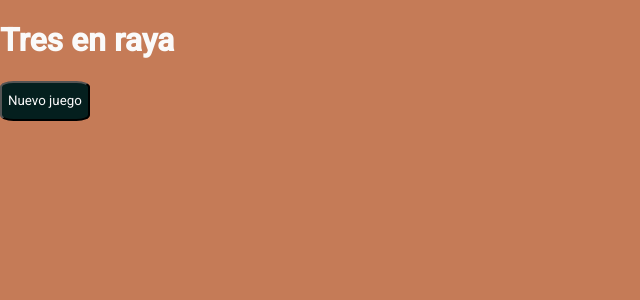
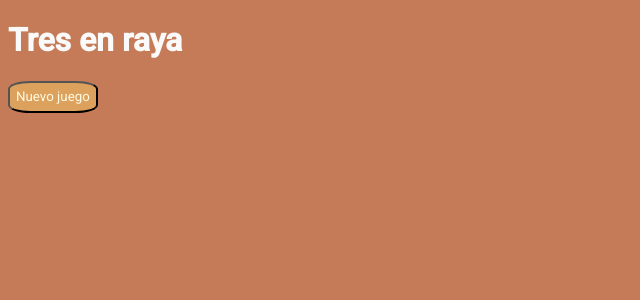
Before and after one commit to MigAlvrz/3EnRayaAngular, an Angular app: page / in a window 1280 px wide. Shown: the top 300 px of the page, without its empty margins (0-640 px from the left). Built offline with nearby package versions, Linux system fonts and the light colour scheme.

Commit message:
changing the style a bit

```diff
--- a/src/app/tablero/tablero.component.scss
+++ b/src/app/tablero/tablero.component.scss
@@ -6,10 +6,10 @@
 
 button {
     margin-bottom: 1%;
-    border-radius: 15%;
-    height: 5%;
-    background-color: #041f1e;
-    color: #fafafa;
+    border-radius: 25%;
+    height: 4%;
+    background-color: #dda15e;
+    color: #fefae0;
     font-family: Roboto, "Helvetica Neue", sans-serif;
 
 }
--- a/src/styles.scss
+++ b/src/styles.scss
@@ -2,7 +2,7 @@
 
 html, body { height: 100%; }
 body {
-    margin: 0;
+    margin: 0, 1%, 0 0;
     font-family: Roboto, "Helvetica Neue", sans-serif;
     background: #c57b57;
     color: #fafafa;}
```
